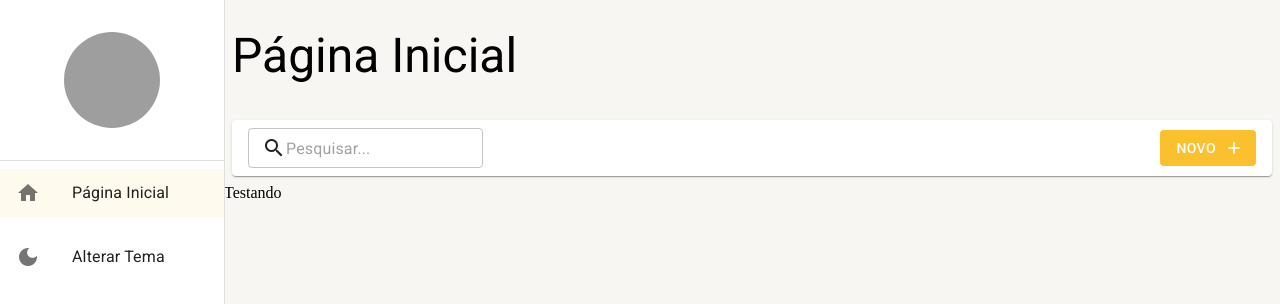
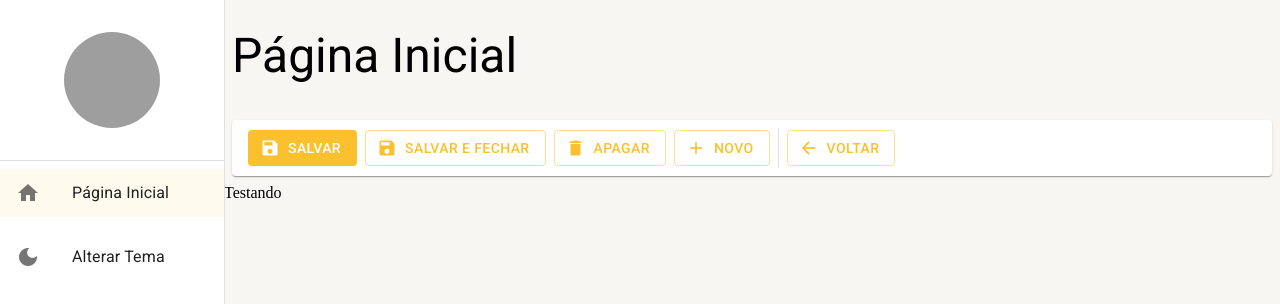
Before and after one commit to CostaMateus7/dashboard, a React (Vite) app: page /pagina-inicial in a window 1280 px wide. Shown: the top 304 px of the page. Built offline with nearby package versions, Linux system fonts and the light colour scheme; grey boxes are pictures that could not be loaded.

Commit message:
feat: add DetailTools

```diff
--- a/src/pages/dashboard/Dashboard.tsx
+++ b/src/pages/dashboard/Dashboard.tsx
@@ -1,11 +1,11 @@
-import { Toolbar } from '..';
+import { DetailTools } from '..';
 import { LayoutBasePage } from '../../shared/layouts';
 
 export const Dashboard = () => {
   return (
     <LayoutBasePage
       title="Página Inicial"
-      toolbar={<Toolbar showInputSearch />}
+      toolbar={<DetailTools showSaveAndCloseButton />}
     >
       Testando
     </LayoutBasePage>
--- /dev/null
+++ b/src/pages/detailTools/DetailTools.tsx
@@ -0,0 +1,103 @@
+import { Box, Button, Divider, Icon, Paper, useTheme } from '@mui/material';
+
+interface IDetailToolsProps {
+  textNewButton?: string;
+
+  showNewButton?: boolean;
+  showBackButton?: boolean;
+  showDeleteButton?: boolean;
+  showSaveButton?: boolean;
+  showSaveAndCloseButton?: boolean;
+
+  onClickNew?: () => void;
+  onClickDelete?: () => void;
+  onClickSave?: () => void;
+  onClickSaveAndClose?: () => void;
+  onClickBack?: () => void;
+}
+
+export const DetailTools = ({
+  textNewButton = 'Novo',
+  showNewButton = true,
+  showBackButton = true,
+  showDeleteButton = true,
+  showSaveButton = true,
+  showSaveAndCloseButton = false,
+
+  onClickNew,
+  onClickDelete,
+  onClickSave,
+  onClickSaveAndClose,
+  onClickBack,
+}: IDetailToolsProps) => {
+  const theme = useTheme();
+  return (
+    <Box
+      height={theme.spacing(5)}
+      marginX={1}
+      padding={1}
+      paddingX={2}
+      display="flex"
+      alignItems="center"
+      gap={1}
+      component={Paper}
+    >
+      {showSaveButton && (
+        <Button
+          color="primary"
+          disableElevation
+          variant="contained"
+          onClick={onClickSave}
+          startIcon={<Icon>save</Icon>}
+        >
+          Salvar
+        </Button>
+      )}
+      {showSaveAndCloseButton && (
+        <Button
+          color="primary"
+          disableElevation
+          variant="outlined"
+          onClick={onClickSaveAndClose}
+          startIcon={<Icon>save</Icon>}
+        >
+          Salvar e Fechar
+        </Button>
+      )}
+      {showDeleteButton && (
+        <Button
+          color="primary"
+          disableElevation
+          variant="outlined"
+          onClick={onClickDelete}
+          startIcon={<Icon>delete</Icon>}
+        >
+          Apagar
+        </Button>
+      )}
+      {showNewButton && (
+        <Button
+          color="primary"
+          disableElevation
+          variant="outlined"
+          startIcon={<Icon>add</Icon>}
+          onClick={onClickNew}
+        >
+          {textNewButton}
+        </Button>
+      )}
+      <Divider variant="middle" orientation="vertical" />
+      {showBackButton && (
+        <Button
+          color="primary"
+          disableElevation
+          variant="outlined"
+          onClick={onClickBack}
+          startIcon={<Icon>arrow_back</Icon>}
+        >
+          Voltar
+        </Button>
+      )}
+    </Box>
+  );
+};
--- a/src/pages/index.ts
+++ b/src/pages/index.ts
@@ -1,2 +1,3 @@
 export * from './dashboard/Dashboard';
 export * from './toolbar/Toolbar';
+export * from './detailTools/DetailTools';
```
